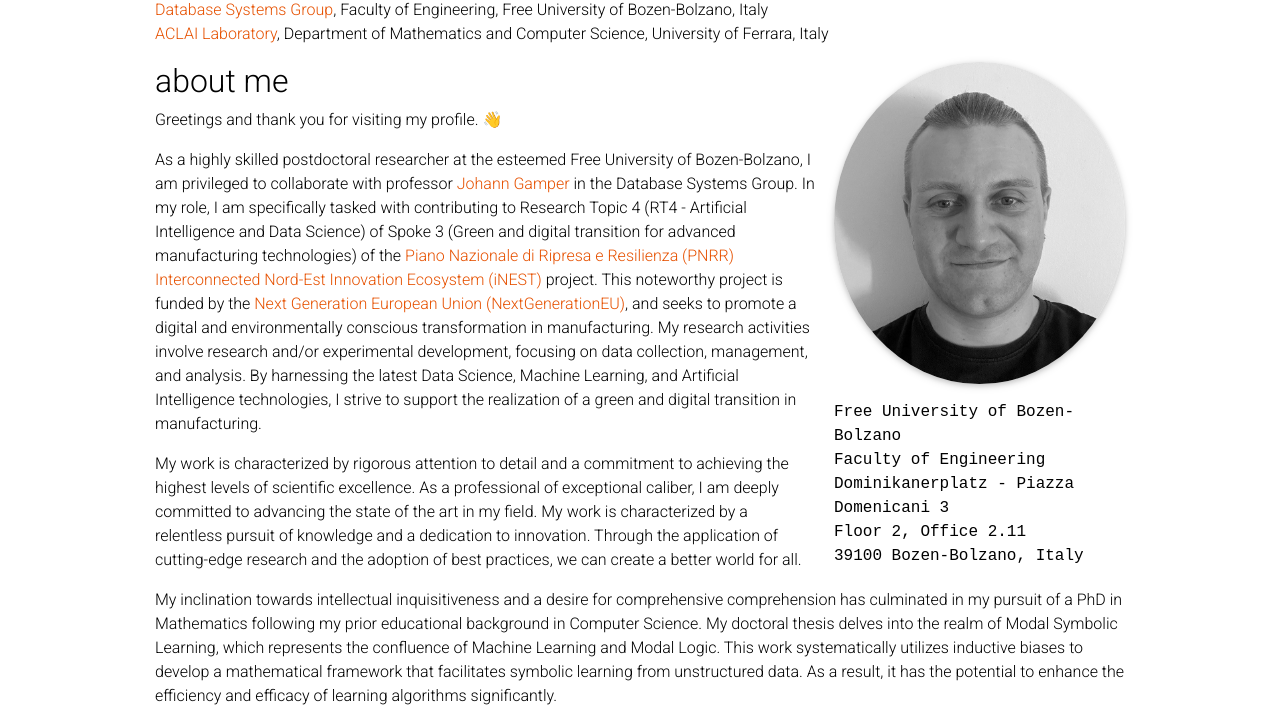
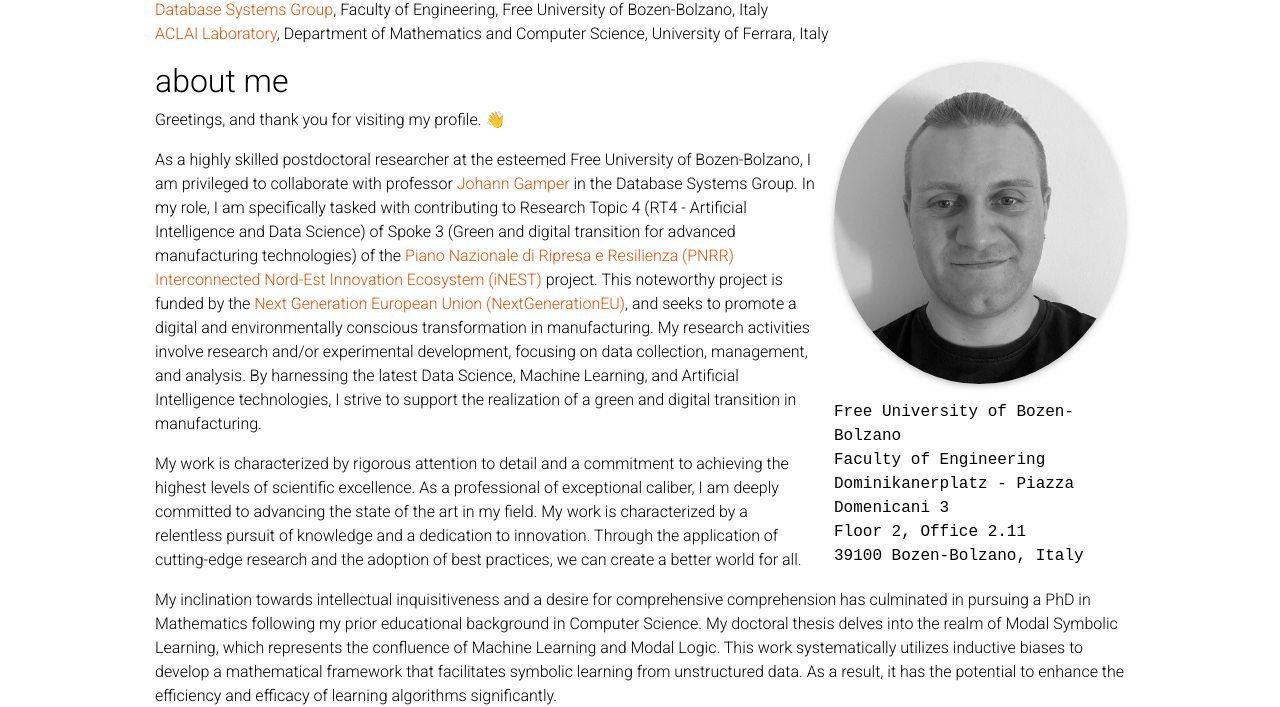
Before and after one commit to eduardstan/eduardstan.github.io, a Jekyll site: the page built from _pages/about.md, in a window 1280 px wide and 1400 px high. Shown: the part 196-903 px from the top of the window. Built offline with Jekyll 4.4.1, drawn with Linux system fonts in a browser that asks for light colours; full-size pictures stand in for the smaller copies a plugin makes; emoji names are drawn with the system emoji font; comment, search, counter and statistics services are not loaded; a style sheet for code colours, icons or effects is not loaded.

Commit message:
Changed about.md

```diff
--- a/_pages/about.md
+++ b/_pages/about.md
@@ -27,14 +27,14 @@ social: true  # includes social icons at the bottom of the page
 
 ## about me
 
-Greetings and thank you for visiting my profile. :wave:
+Greetings, and thank you for visiting my profile. :wave:
 
 As a highly skilled postdoctoral researcher at the esteemed Free University of Bozen-Bolzano, I am privileged to collaborate with professor [Johann Gamper](https://www.unibz.it/en/faculties/engineering/academic-staff/person/748-johann-gamper) in the Database Systems Group. In my role, I am specifically tasked with contributing to Research Topic 4 (RT4 - Artificial Intelligence and Data Science) of Spoke 3 (Green and digital transition for advanced manufacturing technologies) of the [Piano Nazionale di Ripresa e Resilienza (PNRR)](https://www.mef.gov.it/focus/Il-Piano-Nazionale-di-Ripresa-e-Resilienza-PNRR/) [Interconnected Nord-Est Innovation Ecosystem (iNEST)](https://www.mur.gov.it/sites/default/files/2022-10/Scheda%20Progetto%20ECS%209.pdf) project. This noteworthy project is funded by the [Next Generation European Union (NextGenerationEU)](https://next-generation-eu.europa.eu/index_en), and seeks to promote a digital and environmentally conscious transformation in manufacturing. My research activities involve research and/or experimental development, focusing on data collection, management, and analysis. By harnessing the latest Data Science, Machine Learning, and Artificial Intelligence technologies, I strive to support the realization of a green and digital transition in manufacturing.
 
 My work is characterized by rigorous attention to detail and a commitment to achieving the highest levels of scientific excellence.
 As a professional of exceptional caliber, I am deeply committed to advancing the state of the art in my field. My work is characterized by a relentless pursuit of knowledge and a dedication to innovation. Through the application of cutting-edge research and the adoption of best practices, we can create a better world for all.
 
-My inclination towards intellectual inquisitiveness and a desire for comprehensive comprehension has culminated in my pursuit of a PhD in Mathematics following my prior educational background in Computer Science. My doctoral thesis delves into the realm of Modal Symbolic Learning, which represents the confluence of Machine Learning and Modal Logic. This work systematically utilizes inductive biases to develop a mathematical framework that facilitates symbolic learning from unstructured data. As a result, it has the potential to enhance the efficiency and efficacy of learning algorithms significantly.
+My inclination towards intellectual inquisitiveness and a desire for comprehensive comprehension has culminated in pursuing a PhD in Mathematics following my prior educational background in Computer Science. My doctoral thesis delves into the realm of Modal Symbolic Learning, which represents the confluence of Machine Learning and Modal Logic. This work systematically utilizes inductive biases to develop a mathematical framework that facilitates symbolic learning from unstructured data. As a result, it has the potential to enhance the efficiency and efficacy of learning algorithms significantly.
 
 My proclivity towards interdisciplinary fields and passion for inspiring motivation in others fuels my interest in collaborating with individuals from diverse research backgrounds, fostering the exchange of knowledge and ideas.
 
```
